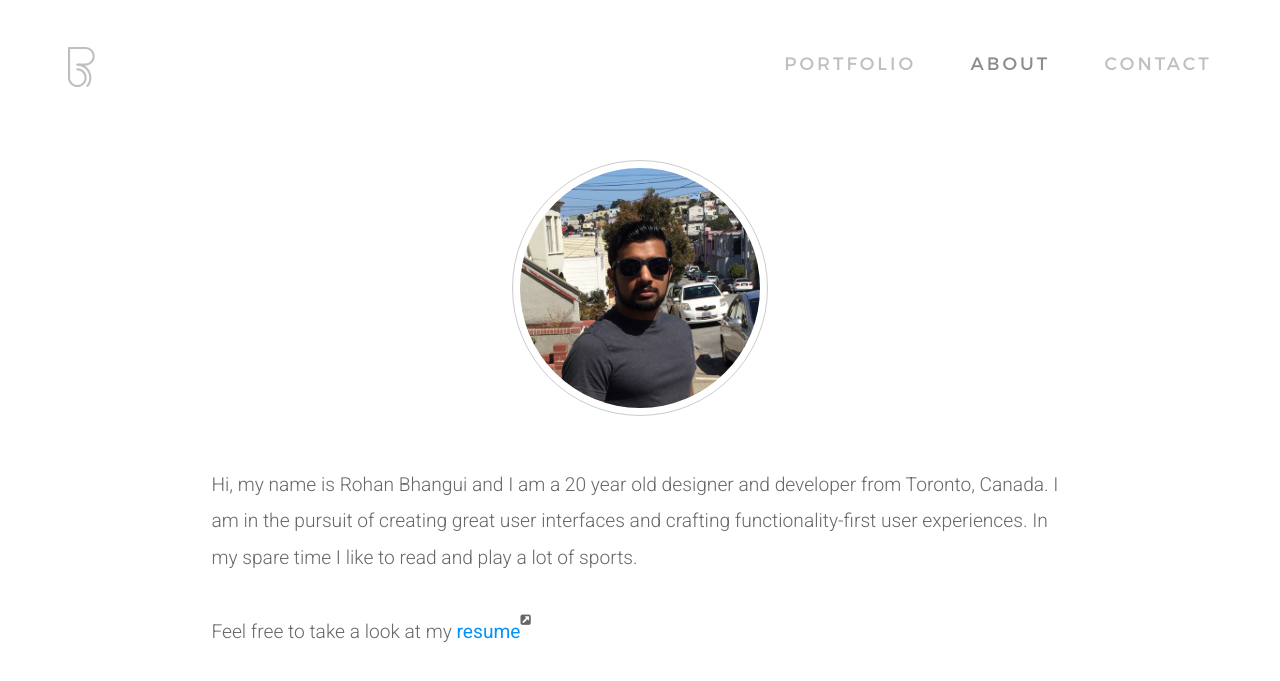
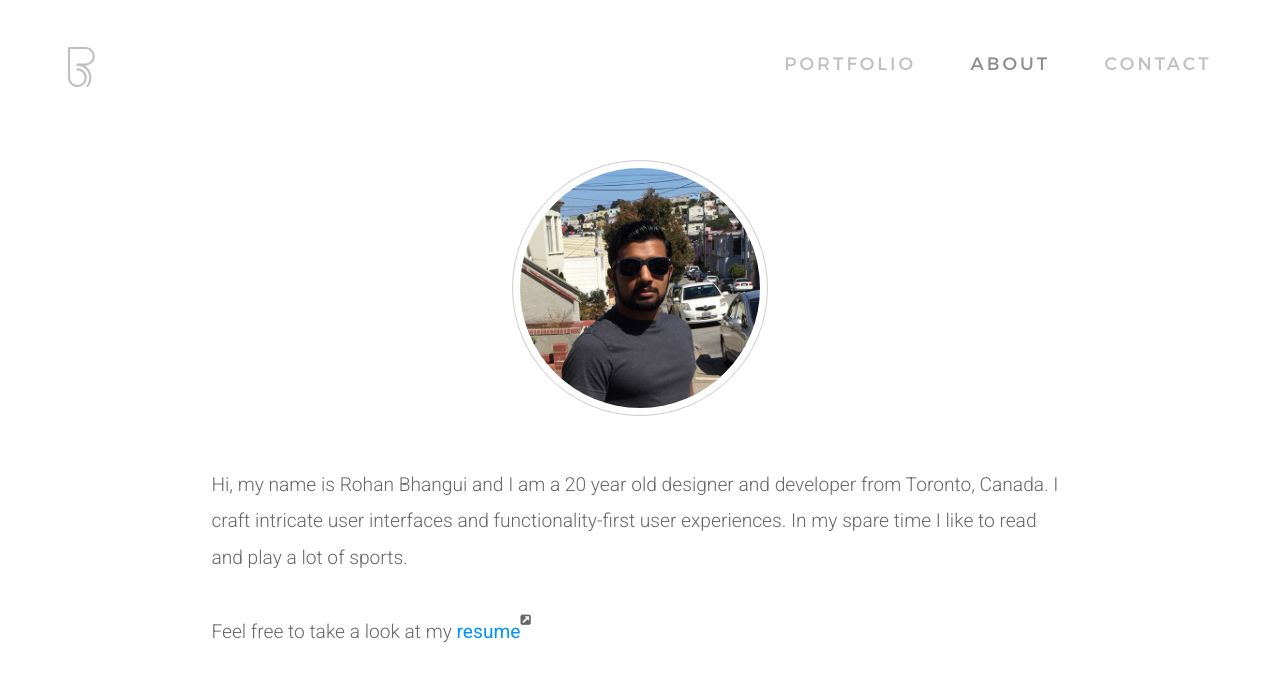
Before and after one commit to rohanbhangui/rohanbhangui.github.io, a Jekyll site: the page built from about/index.html, in a window 1280 px wide. Shown: the top 681 px of the page. Built offline with Jekyll 4.4.1, drawn with Linux system fonts in a browser that asks for light colours; nearby versions of some CDN libraries.

Commit message:
updated about text 2

```diff
--- a/about/index.html
+++ b/about/index.html
@@ -9,7 +9,7 @@ order: 2
     <img src="/img/profile2.png" id="profile-pic" />
     <div class="grid">
       <div class="grid__col grid__col--5-of-7 grid__col--centered">
-        <p>Hi, my name is Rohan Bhangui and I am a 20 year old designer and developer from Toronto, Canada. I am in the pursuit of creating great user interfaces and crafting functionality-first user experiences. In my spare time I like to read and play a lot of sports.</p>
+        <p>Hi, my name is Rohan Bhangui and I am a 20 year old designer and developer from Toronto, Canada. I craft intricate user interfaces and functionality-first user experiences. In my spare time I like to read and play a lot of sports.</p>
         <br><br>
         <p>
           Feel free to take a look at my <a href="/files/resume.pdf" target="_blank">resume</a><i class="fa fa-external-link-square"></i>
```
Also changed, not shown: 1 other file.
